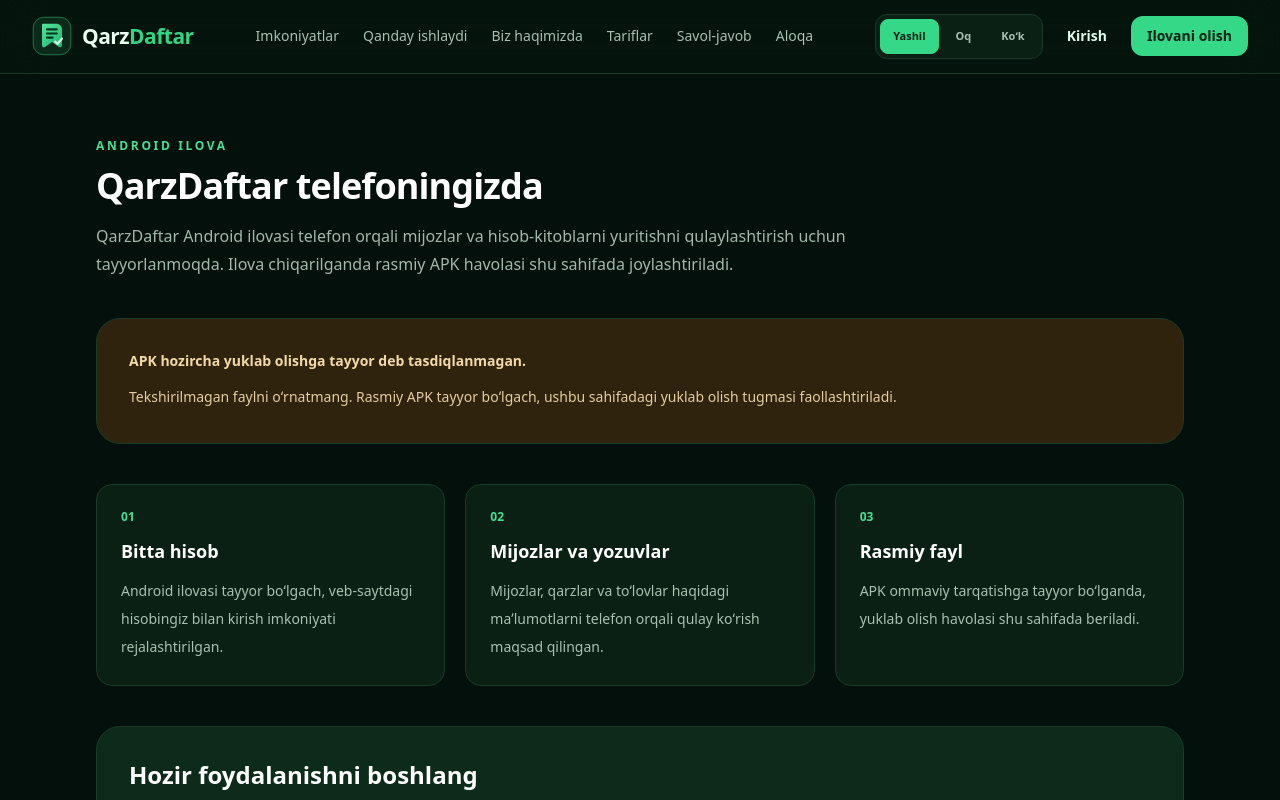
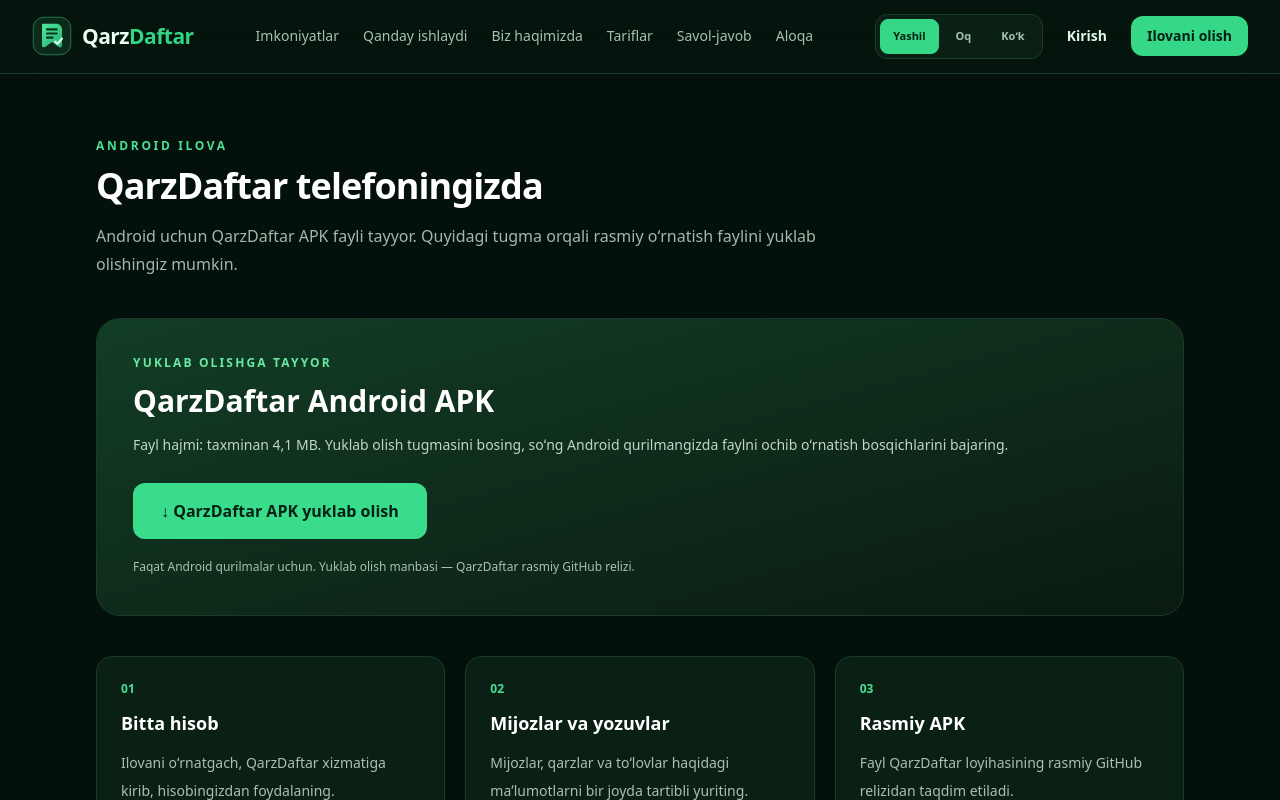
Before and after one commit to i04728109-cell/qarzdaftar, a Next.js app: page /download in a window 1280 px wide. Shown: the top 800 px of the page. Built offline with nearby package versions, Linux system fonts and the light colour scheme.

Commit message:
Publish Android APK download page

```diff
--- a/src/app/download/page.tsx
+++ b/src/app/download/page.tsx
@@ -1,17 +1,25 @@
 import Link from "next/link";
 import { MarketingFrame, SectionHeading } from "@/components/Marketing";
 
+const APK_URL = "https://github.com/i04728109-cell/qarzdaftar/releases/download/android-build-61/qarzdaftar.apk";
+
 const points = [
- ["Bitta hisob", "Android ilovasi tayyor boʻlgach, veb-saytdagi hisobingiz bilan kirish imkoniyati rejalashtirilgan."],
- ["Mijozlar va yozuvlar", "Mijozlar, qarzlar va toʻlovlar haqidagi maʼlumotlarni telefon orqali qulay koʻrish maqsad qilingan."],
- ["Rasmiy fayl", "APK ommaviy tarqatishga tayyor boʻlganda, yuklab olish havolasi shu sahifada beriladi."]
+ ["Bitta hisob", "Ilovani oʻrnatgach, QarzDaftar xizmatiga kirib, hisobingizdan foydalaning."],
+ ["Mijozlar va yozuvlar", "Mijozlar, qarzlar va toʻlovlar haqidagi maʼlumotlarni bir joyda tartibli yuriting."],
+ ["Rasmiy APK", "Fayl QarzDaftar loyihasining rasmiy GitHub relizidan taqdim etiladi."]
 ];
 
 export default function DownloadPage() {
  return <MarketingFrame><section className="mx-auto max-w-6xl px-5 py-16 lg:px-8">
-  <div className="max-w-3xl"><SectionHeading eyebrow="Android ilova" title="QarzDaftar telefoningizda" text="QarzDaftar Android ilovasi telefon orqali mijozlar va hisob-kitoblarni yuritishni qulaylashtirish uchun tayyorlanmoqda. Ilova chiqarilganda rasmiy APK havolasi shu sahifada joylashtiriladi." /></div>
-  <div className="mt-10 rounded-3xl border border-[#8b692d]/50 bg-[#30230e] p-7 sm:p-8"><p className="text-sm font-bold text-[#f2d9a7]">APK hozircha yuklab olishga tayyor deb tasdiqlanmagan.</p><p className="mt-3 text-sm leading-7 text-[#e4cda3]">Tekshirilmagan faylni oʻrnatmang. Rasmiy APK tayyor boʻlgach, ushbu sahifadagi yuklab olish tugmasi faollashtiriladi.</p></div>
+  <div className="max-w-3xl"><SectionHeading eyebrow="Android ilova" title="QarzDaftar telefoningizda" text="Android uchun QarzDaftar APK fayli tayyor. Quyidagi tugma orqali rasmiy oʻrnatish faylini yuklab olishingiz mumkin." /></div>
+  <div className="mt-10 rounded-3xl border border-[#286b46] bg-gradient-to-br from-[#123d25] to-[#0a1a10] p-7 sm:p-9">
+   <p className="text-xs font-bold uppercase tracking-[.18em] text-[#68e9a3]">Yuklab olishga tayyor</p>
+   <h2 className="mt-3 text-2xl font-black text-white sm:text-3xl">QarzDaftar Android APK</h2>
+   <p className="mt-3 text-sm leading-7 text-[#c0d5c7]">Fayl hajmi: taxminan 4,1 MB. Yuklab olish tugmasini bosing, soʻng Android qurilmangizda faylni ochib oʻrnatish bosqichlarini bajaring.</p>
+   <a href={APK_URL} download="qarzdaftar.apk" className="mt-6 inline-flex items-center justify-center rounded-xl bg-[#39dc8b] px-7 py-4 font-extrabold text-[#052014] transition hover:bg-[#68eaa8]">↓ QarzDaftar APK yuklab olish</a>
+   <p className="mt-4 text-xs leading-6 text-[#a9c0b1]">Faqat Android qurilmalar uchun. Yuklab olish manbasi — QarzDaftar rasmiy GitHub relizi.</p>
+  </div>
   <div className="mt-10 grid gap-5 md:grid-cols-3">{points.map(([title,desc],i)=><article key={title} className="rounded-2xl border border-white/10 bg-[#0b2014] p-6"><p className="text-xs font-bold text-[#48df95]">0{i+1}</p><h2 className="mt-3 text-lg font-extrabold text-white">{title}</h2><p className="mt-3 text-sm leading-7 text-[#a9c0b1]">{desc}</p></article>)}</div>
-  <div className="mt-10 rounded-3xl border border-[#286a44] bg-[#0d2b1a] p-8"><h2 className="text-2xl font-black text-white">Hozir foydalanishni boshlang</h2><p className="mt-3 text-sm leading-7 text-[#a9c0b1]">Android ilova tayyor boʻlishini kutmasdan, QarzDaftar veb-versiyasiga telefon yoki kompyuteringiz brauzeridan kirishingiz mumkin.</p><Link href="/login?next=/app" className="mt-6 inline-flex rounded-xl bg-[#3cde8e] px-6 py-3 font-bold text-[#062014]">Veb-versiyaga kirish</Link></div>
+  <div className="mt-10 rounded-3xl border border-[#286a44] bg-[#0d2b1a] p-8"><h2 className="text-2xl font-black text-white">Yangi foydalanuvchimisiz?</h2><p className="mt-3 text-sm leading-7 text-[#a9c0b1]">Avval hisob yarating yoki mavjud hisobingizga kiring.</p><Link href="/login?next=/app" className="mt-6 inline-flex rounded-xl bg-[#3cde8e] px-6 py-3 font-bold text-[#062014]">Roʻyxatdan oʻtish / Kirish</Link></div>
  </section></MarketingFrame>;
 }
```
